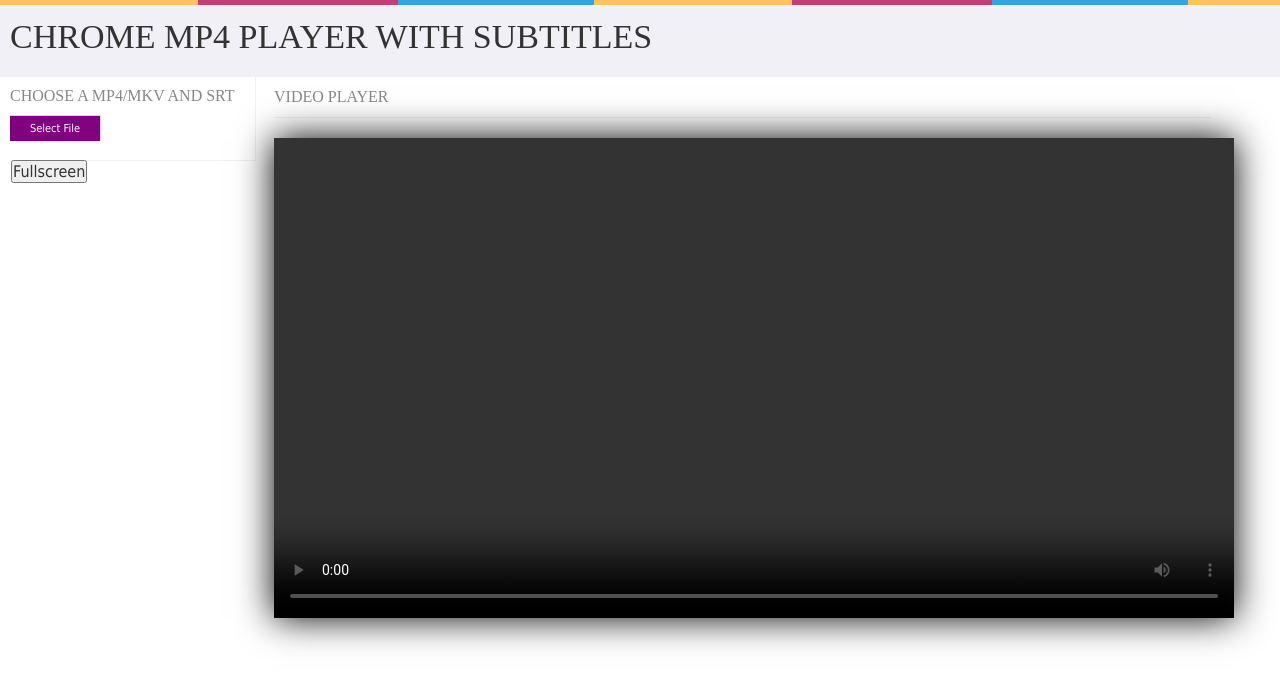
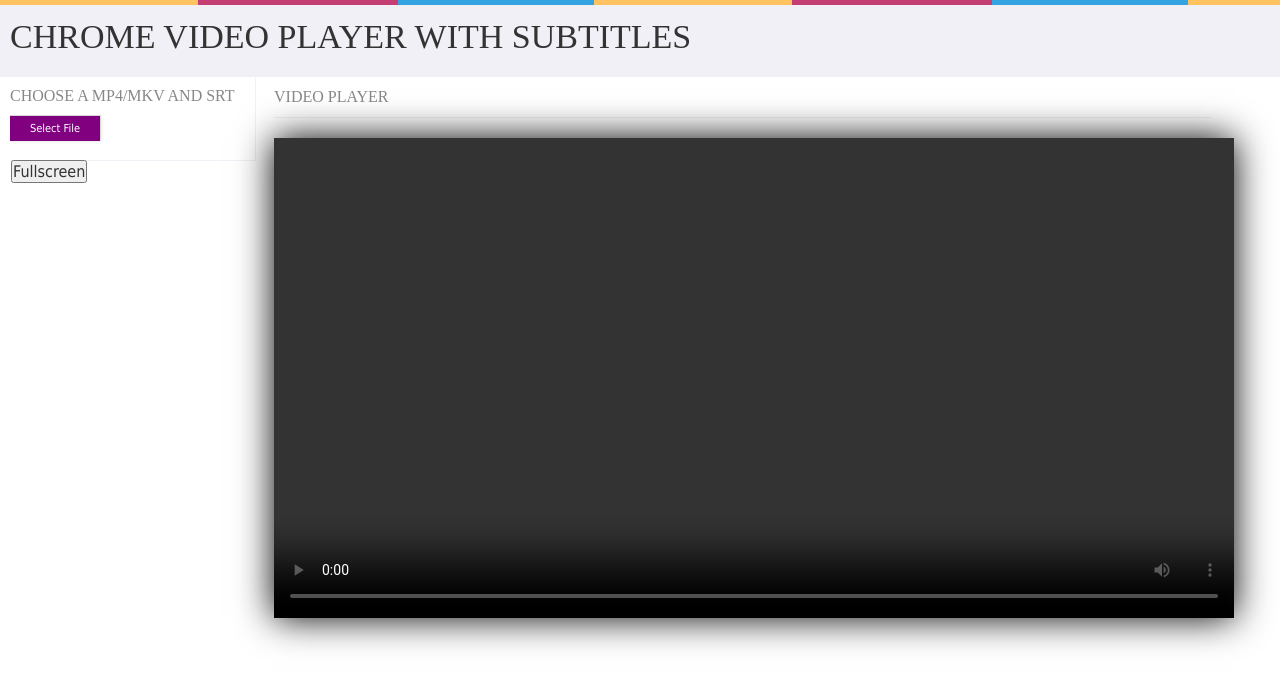
Before and after one commit to denyFh/videoplayer, a plain HTML site: page index.html in a window 1280 px wide. Drawn offline with Linux system fonts and the light colour scheme.

Commit message:
Add files via upload

```diff
--- a/index.html
+++ b/index.html
@@ -22,7 +22,7 @@
 
         <!---start-logo---->
         <div class="logo">
-            <p style="font-size:34px;">CHROME MP4 PLAYER WITH SUBTITLES</p>
+            <p style="font-size:34px;">CHROME VIDEO PLAYER WITH SUBTITLES</p>
         </div>
         <div class="wrap">
             <!---End-logo---->
```
Also changed, not shown: 1 other file.
